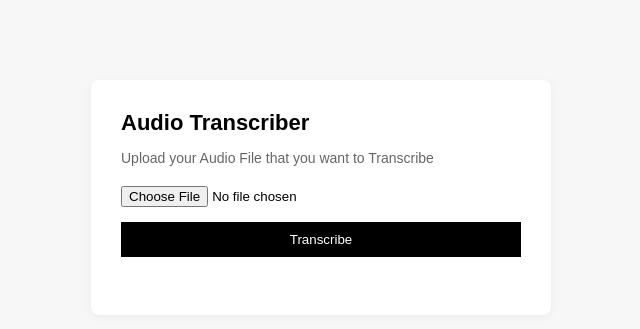
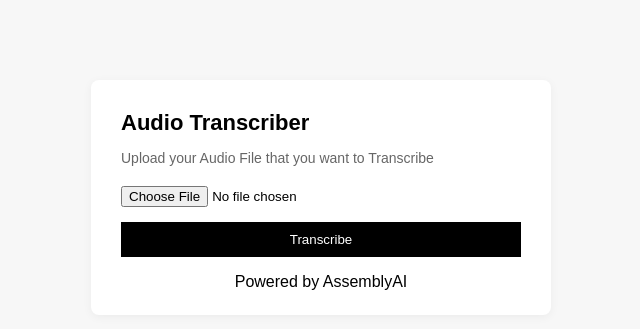
Before and after one commit to Aqtuaa/Audio-Transciber-Lite, a Flask app: page / in a window 1280 px wide. Shown: the top 329 px of the page, without its empty margins (319-959 px from the left). Run offline with Flask 3, Linux system fonts and the light colour scheme.

Commit message:
Update index.html
Add AssemblyAI Mention

```diff
--- a/templates/index.html
+++ b/templates/index.html
@@ -15,6 +15,8 @@
                 <button type="submit">Transcribe</button>
             </form>
 
+            <p class ="powered">Powered by AssemblyAI</p>
+
             <div id="status"></div>
 
             <div id="resultBox" class="hidden">
```
